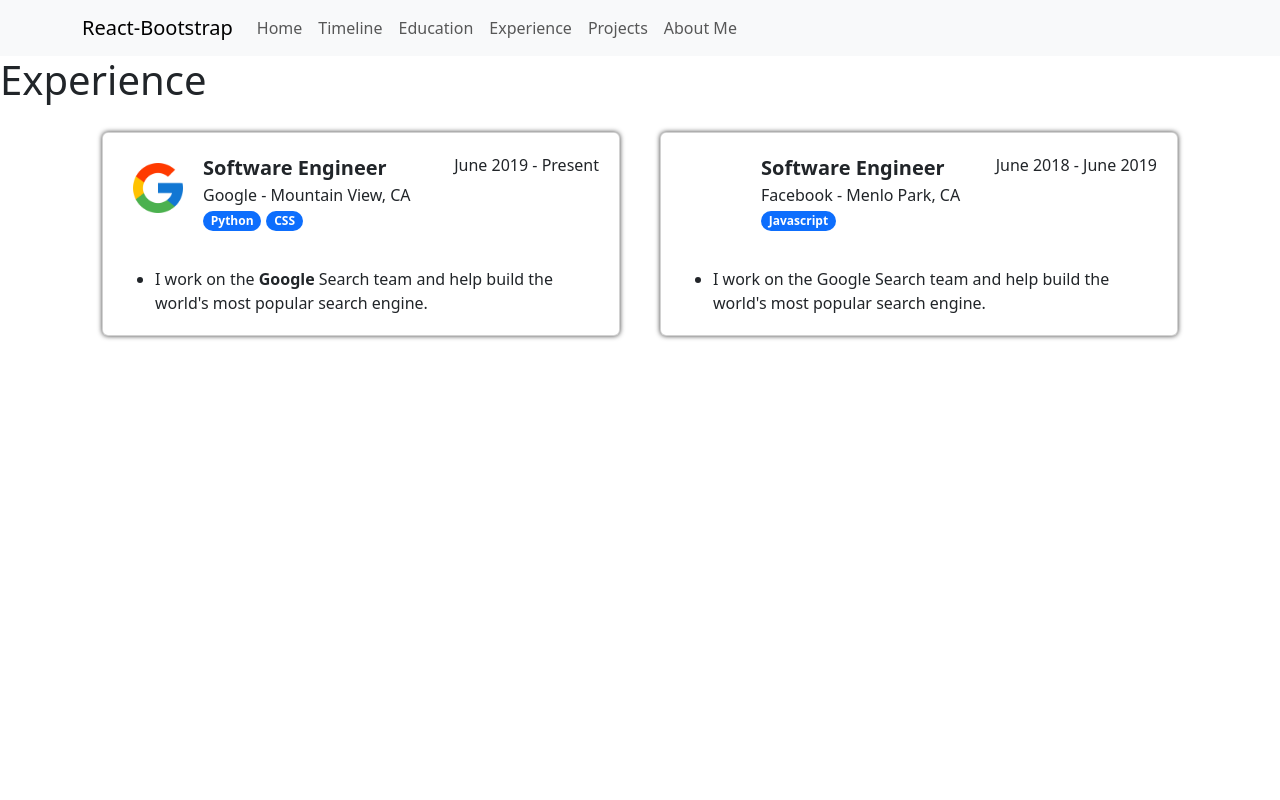
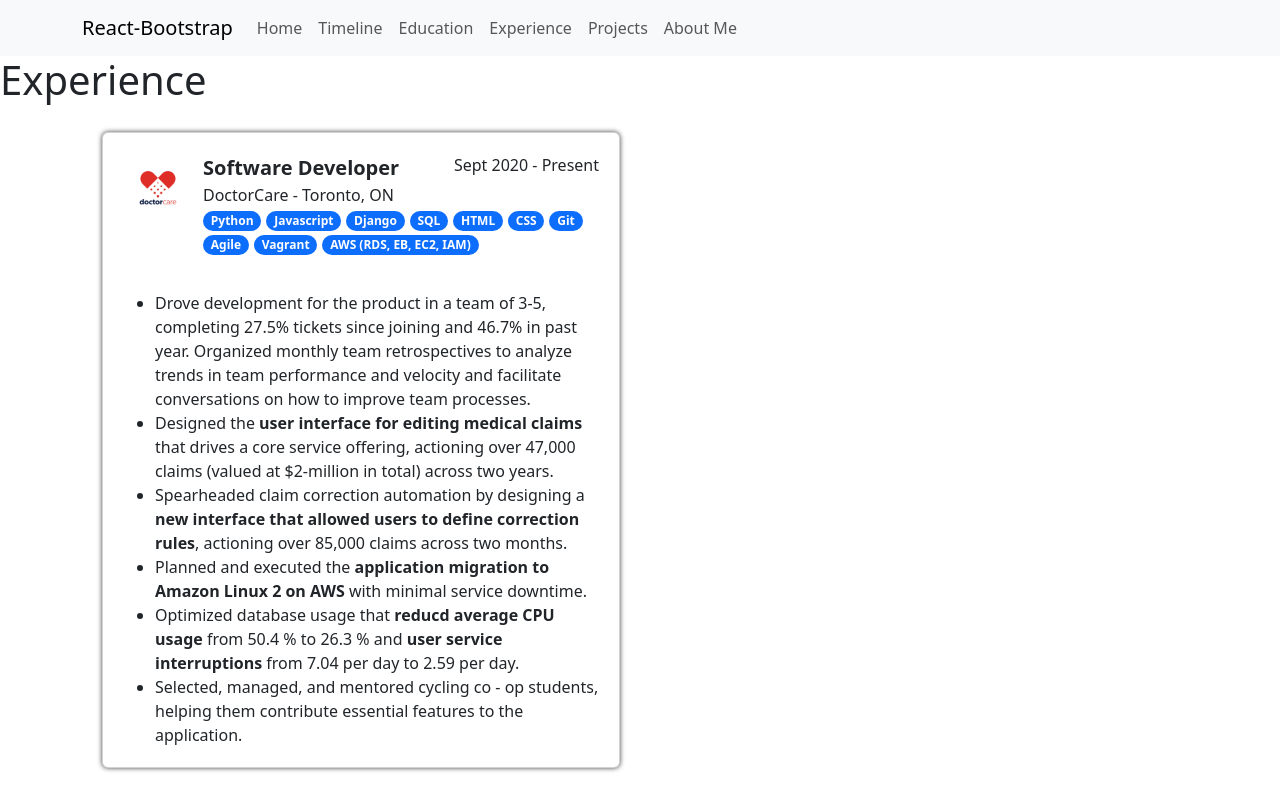
Before and after one commit to beeckusu/project-personal, a React (Create React App) app: page /experience in a window 1280 px wide. Built offline with nearby package versions, Linux system fonts and the light colour scheme.

Commit message:
PP-11: Fill DoctorCare Experience
    Write up DoctorCare experience for the experience page.

```diff
--- a/src/pages/ExperiencePage.js
+++ b/src/pages/ExperiencePage.js
@@ -1,41 +1,37 @@
 import ExperienceCard from "../utils/ExperienceCard";
 import { Container } from 'react-bootstrap';
-import googleIcon from '../assets/icon-google.png';
+import dcIcon from '../assets/icon-doctorcare.jpg';
 
 
 const experiences = [
     {
-        icon: googleIcon,
-        title: "Software Engineer",
-        company: "Google",
-        location: "Mountain View, CA",
-        startDate: "June 2019",
+        icon: dcIcon,
+        title: "Software Developer",
+        company: "DoctorCare",
+        location: "Toronto, ON",
+        startDate: "Sept 2020",
         endDate: "Present",
-        descriptionPoints: ["I work on the **Google** Search team and help build the world's most popular search engine."],
-        tags: ["Python", "CSS"]
+        descriptionPoints: ["Drove development for the product in a team of 3-5, completing 27.5% tickets since joining and 46.7% in past year. Organized monthly team retrospectives to analyze trends in team performance and velocity and facilitate conversations on how to improve team processes.",
+            "Designed the **user interface for editing medical claims** that drives a core service offering, actioning over 47,000 claims (valued at $2-million in total) across two years.",
+            "Spearheaded claim correction automation by designing a **new interface that allowed users to define correction rules**, actioning over 85,000 claims across two months.",
+            "Planned and executed the **application migration to Amazon Linux 2 on AWS** with minimal service downtime.",
+            "Optimized database usage that **reducd average CPU usage** from 50.4 % to 26.3 % and **user service interruptions** from 7.04 per day to 2.59 per day.",
+            "Selected, managed, and mentored cycling co - op students, helping them contribute essential features to the application."],
+        tags: ["Python", "Javascript", "Django", "SQL", "HTML", "CSS", "Git", "Agile", "Vagrant", "AWS (RDS, EB, EC2, IAM)"]
     },
-    {
-        title: "Software Engineer",
-        company: "Facebook",
-        location: "Menlo Park, CA",
-        startDate: "June 2018",
-        endDate: "June 2019",
-        descriptionPoints: ["I work on the Google Search team and help build the world's most popular search engine."],
-        tags: ["Javascript"]
-    }
 ]
 
 const ExperiencePage = () => {
     return (
         <div>
             <h1>Experience</h1>
-            <Container className = 'experience-array'>
+            <Container className='experience-array'>
 
-            {
-                experiences.map((experience) => {
-                    return <ExperienceCard experience={experience} />
-                })
-            }
+                {
+                    experiences.map((experience) => {
+                        return <ExperienceCard experience={experience} />
+                    })
+                }
             </Container>
         </div>
     )
```
Also changed, not shown: src/assets/icon-doctorcare.jpg (added), src/assets/icon-google.png (deleted).
